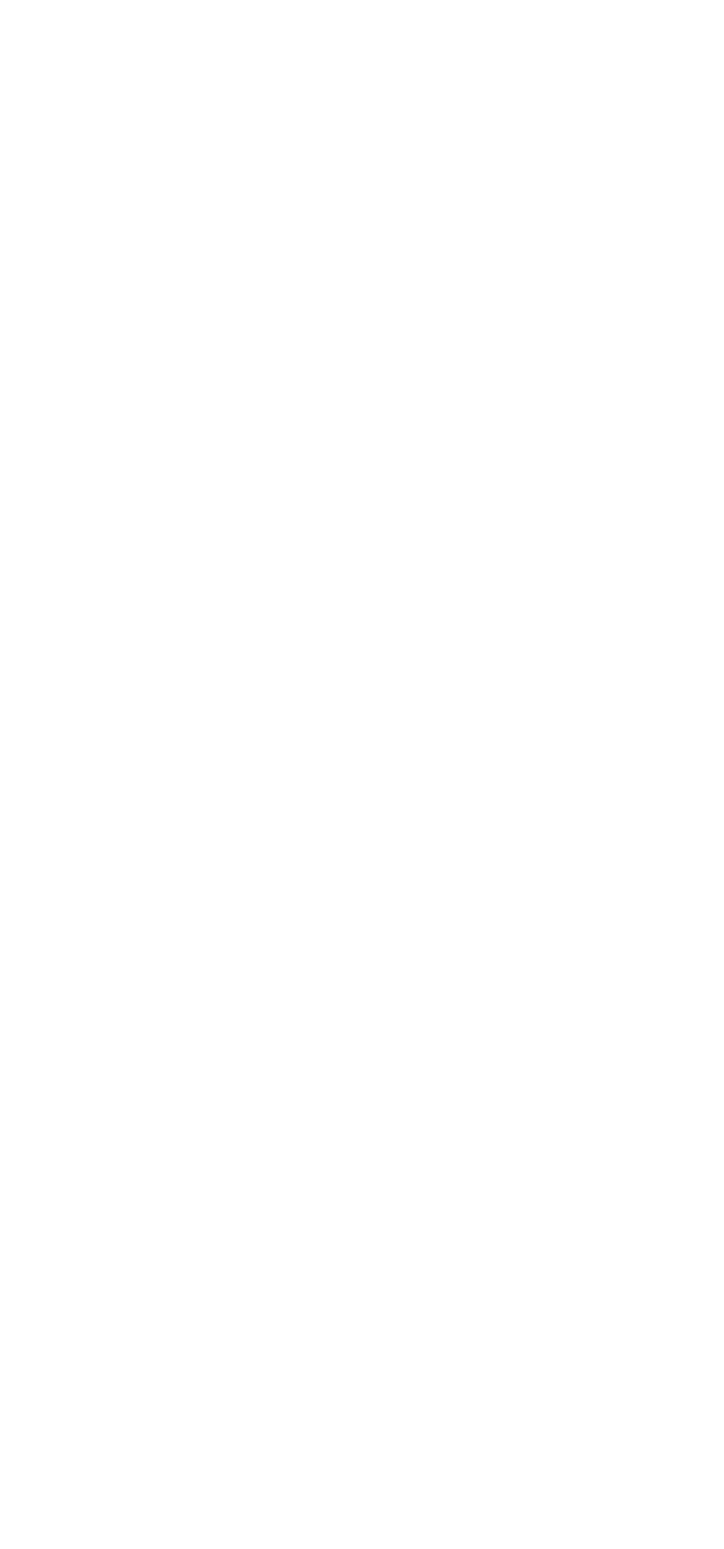
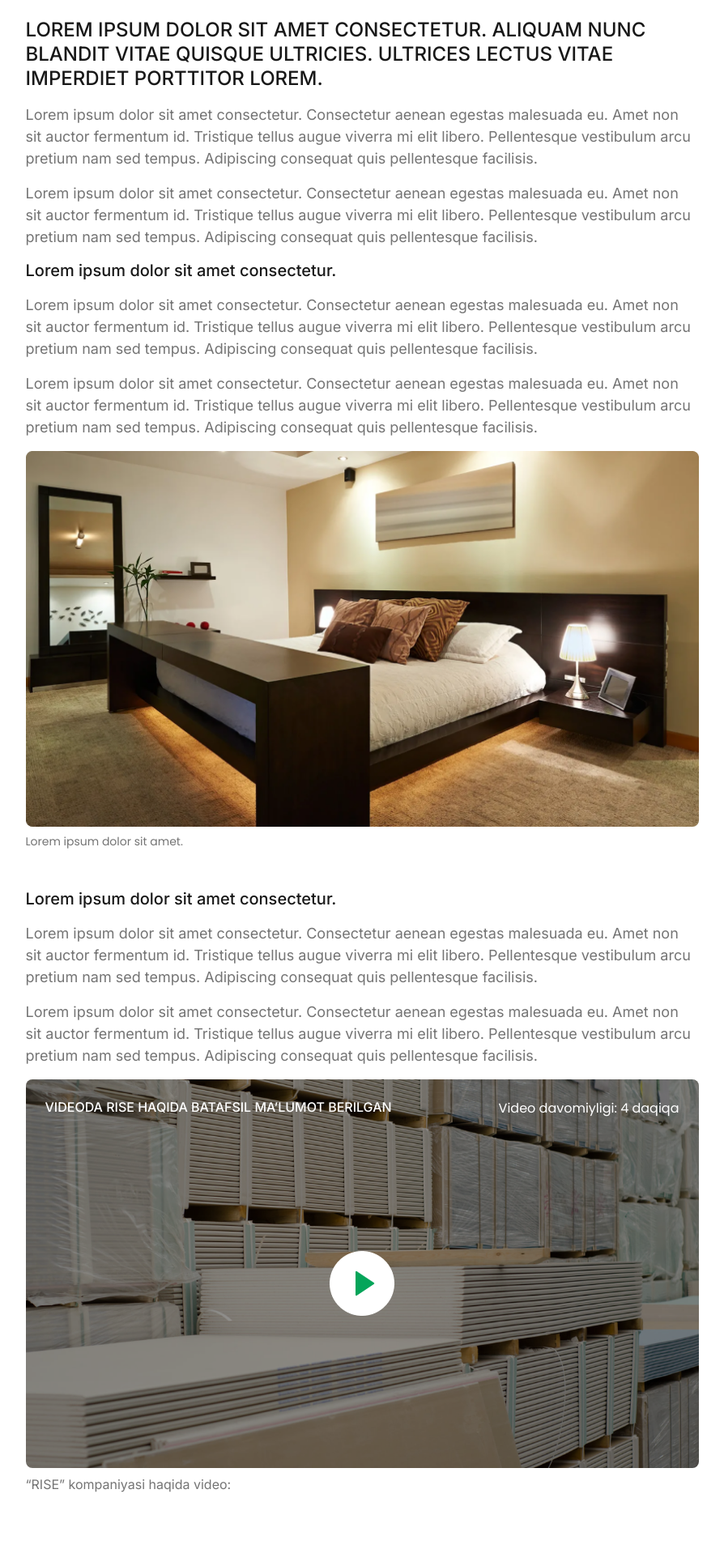
Before and after one commit to Olloshukur6092/rise-client, a React (Vite) app: page /news/1 in a window 1280 px wide. Shown: the part 607-2520 px from the top of the page at 81% size, without its empty margins (193-1087 px from the left). Before the commit the page ends 800 px from the top, so only its background shows below. Built offline with nearby package versions, Linux system fonts and the light colour scheme.

Commit message:
Show news completed

```diff
--- a/src/App.jsx
+++ b/src/App.jsx
@@ -6,6 +6,7 @@ import AboutPage from "./pages/AboutPage";
 import ContactPage from "./pages/ContactPage";
 import HomePage from "./pages/HomePage";
 import NewsPage from "./pages/NewsPage";
+import ShowNewsPage from "./pages/ShowNewsPage";
 
 function App() {
   return (
@@ -16,6 +17,7 @@ function App() {
         <Route path="/about" element={<AboutPage />} />
         <Route path="/contact" element={<ContactPage />} />
         <Route path="/news" element={<NewsPage />} />
+        <Route path="/news/:id" element={<ShowNewsPage />} />
       </Routes>
       <Footer />
     </div>
--- a/src/components/slider/NewsSlider.jsx
+++ b/src/components/slider/NewsSlider.jsx
@@ -3,6 +3,7 @@ import icon from "../../assets/news/icon.png";
 import Slider from "react-slick";
 import "slick-carousel/slick/slick.css";
 import "slick-carousel/slick/slick-theme.css";
+import { Link } from "react-router-dom";
 
 const NewsSlider = ({ news }) => {
   const sliderRef = useRef();
@@ -58,6 +59,7 @@ const NewsSlider = ({ news }) => {
           ? news.map((n) => (
               <div className="col-md-2" key={n.id}>
                 <div className="card card-body p-0 border-0 me-3">
+                  <Link to={`/news/${n.id}`}>
                     <div className="img-card position-relative">
                       <img
                         src={n.image}
@@ -68,6 +70,7 @@ const NewsSlider = ({ news }) => {
                         <p>Lorem ipsum dolor sit amet consectetur.</p>
                       </div>
                     </div>
+                  </Link>
                 </div>
               </div>
             ))
--- /dev/null
+++ b/src/pages/ShowNewsPage.jsx
@@ -0,0 +1,108 @@
+import React from "react";
+import n7 from "../assets/news/n7.png";
+import n12 from "../assets/news/n12.png";
+import Play from "../assets/images/play.png";
+import "./css/show-news.css";
+
+const ShowNewsPage = () => {
+  return (
+    <section id="show-news" className="my-5">
+      <div className="container">
+        <div className="row">
+          <div className="col-md-9 mx-auto">
+            {/* image */}
+            <div className="show-image mb-4">
+              <img src={n7} alt="N 7" className="img-fluid w-100 h-100" />
+              <div className="image-gradient"></div>
+            </div>
+            {/* text */}
+            <div className="show-news-text">
+              <div className="text-size-lg">
+                <p>
+                  Lorem ipsum dolor sit amet consectetur. Aliquam nunc blandit
+                  vitae quisque ultricies. Ultrices lectus vitae imperdiet
+                  porttitor lorem.
+                </p>
+              </div>
+              <div className="text-size-sm">
+                <p>
+                  Lorem ipsum dolor sit amet consectetur. Consectetur aenean
+                  egestas malesuada eu. Amet non sit auctor fermentum id.
+                  Tristique tellus augue viverra mi elit libero. Pellentesque
+                  vestibulum arcu pretium nam sed tempus. Adipiscing consequat
+                  quis pellentesque facilisis.
+                </p>
+                <p>
+                  Lorem ipsum dolor sit amet consectetur. Consectetur aenean
+                  egestas malesuada eu. Amet non sit auctor fermentum id.
+                  Tristique tellus augue viverra mi elit libero. Pellentesque
+                  vestibulum arcu pretium nam sed tempus. Adipiscing consequat
+                  quis pellentesque facilisis.
+                </p>
+                <div className="text-title mb-3">
+                  Lorem ipsum dolor sit amet consectetur.
+                </div>
+                <p>
+                  Lorem ipsum dolor sit amet consectetur. Consectetur aenean
+                  egestas malesuada eu. Amet non sit auctor fermentum id.
+                  Tristique tellus augue viverra mi elit libero. Pellentesque
+                  vestibulum arcu pretium nam sed tempus. Adipiscing consequat
+                  quis pellentesque facilisis.
+                </p>
+                <p>
+                  Lorem ipsum dolor sit amet consectetur. Consectetur aenean
+                  egestas malesuada eu. Amet non sit auctor fermentum id.
+                  Tristique tellus augue viverra mi elit libero. Pellentesque
+                  vestibulum arcu pretium nam sed tempus. Adipiscing consequat
+                  quis pellentesque facilisis.
+                </p>
+              </div>
+            </div>
+            {/* image */}
+            <div className="img-block">
+              <img src={n12} alt="N11" className="img-fluid w-100 h-100" />
+              <div className="img-text mt-2">Lorem ipsum dolor sit amet.</div>
+            </div>
+            <div className="show-news-text mt-5">
+              <div className="text-size-sm">
+                <div className="text-title mb-3">
+                  Lorem ipsum dolor sit amet consectetur.
+                </div>
+                <p>
+                  Lorem ipsum dolor sit amet consectetur. Consectetur aenean
+                  egestas malesuada eu. Amet non sit auctor fermentum id.
+                  Tristique tellus augue viverra mi elit libero. Pellentesque
+                  vestibulum arcu pretium nam sed tempus. Adipiscing consequat
+                  quis pellentesque facilisis.
+                </p>
+                <p>
+                  Lorem ipsum dolor sit amet consectetur. Consectetur aenean
+                  egestas malesuada eu. Amet non sit auctor fermentum id.
+                  Tristique tellus augue viverra mi elit libero. Pellentesque
+                  vestibulum arcu pretium nam sed tempus. Adipiscing consequat
+                  quis pellentesque facilisis.
+                </p>
+              </div>
+            </div>
+            <div className="news-video">
+              <div className="news-v">
+                <div className="news-video-text d-flex justify-content-between text-white p-4">
+                  <div className="h1-text text-uppercase">
+                    Videoda Rise haqida batafsil ma’lumot berilgan
+                  </div>
+                  <div className="p-text">Video davomiyligi: 4 daqiqa</div>
+                </div>
+                <div className="news-video-icon">
+                  <img src={Play} alt="play video" />
+                </div>
+              </div>
+              <p className="mt-2 rise-text">“RISE” kompaniyasi haqida video:</p>
+            </div>
+          </div>
+        </div>
+      </div>
+    </section>
+  );
+};
+
+export default ShowNewsPage;
--- /dev/null
+++ b/src/pages/css/show-news.css
@@ -0,0 +1,88 @@
+#show-news .show-image {
+    position: relative;
+    width: 100%;
+    height: auto;
+}
+#show-news .show-image .image-gradient {
+    position: absolute;
+    height: 80%;
+    width: 100%;
+    bottom: 0;
+    background: linear-gradient(360deg, rgba(0, 0, 0, 0.9) 0%, rgba(0, 0, 0, 0) 100%);
+    border-radius: 8px;
+}
+#show-news .show-news-text .text-size-lg p {
+    font-family: "Inter";
+    font-style: normal;
+    font-weight: 500;
+    font-size: 24px;
+    line-height: 30px;
+    text-transform: uppercase;
+    color: #181818;
+}
+#show-news .show-news-text .text-size-sm p {
+    font-family: "Inter";
+    font-style: normal;
+    font-weight: 400;
+    font-size: 18px;
+    line-height: 27px;
+    color: var(--gray);
+}
+#show-news .show-news-text .text-size-sm .text-title {
+    font-family: "Inter";
+    font-style: normal;
+    font-weight: 500;
+    font-size: 20px;
+    line-height: 25px;
+    color: #181818;
+}
+#show-news .img-block {
+    font-family: "Inter";
+    font-style: normal;
+    font-weight: 400;
+    font-size: 14px;
+    line-height: 21px;
+    color: var(--gray);
+}
+
+/* Video */
+#show-news .news-v {
+    height: 480px;
+    width: 100%;
+    background: url("../../assets/images/Rectangle_video.png");
+    background-size: cover;
+    background-position: center center;
+    background-repeat: no-repeat;
+    border-radius: 8px;
+}
+#show-news .news-v .news-video-text .h1-text {
+    font-family: "Inter";
+    font-style: normal;
+    font-weight: 500;
+    font-size: 16px;
+    line-height: 20px;
+    color: #ffffff;
+}
+#show-news .news-v .news-video-text .news-video-text {
+    font-family: "Inter";
+    font-style: normal;
+    font-weight: 400;
+    font-size: 16px;
+    line-height: 24px;
+    color: #ffffff;
+}
+#show-news .news-v .news-video-icon {
+    width: 100%;
+    height: 75%;
+    display: flex;
+    align-items: center;
+    justify-content: center;
+}
+#show-news .rise-text {
+    font-family: "Inter";
+    font-style: normal;
+    font-weight: 400;
+    font-size: 16px;
+    line-height: 24px;
+    color: #747474;
+}
```
Also changed, not shown: src/assets/news/n12.png (added). Lines whose indentation alone changed are shown as unchanged.
